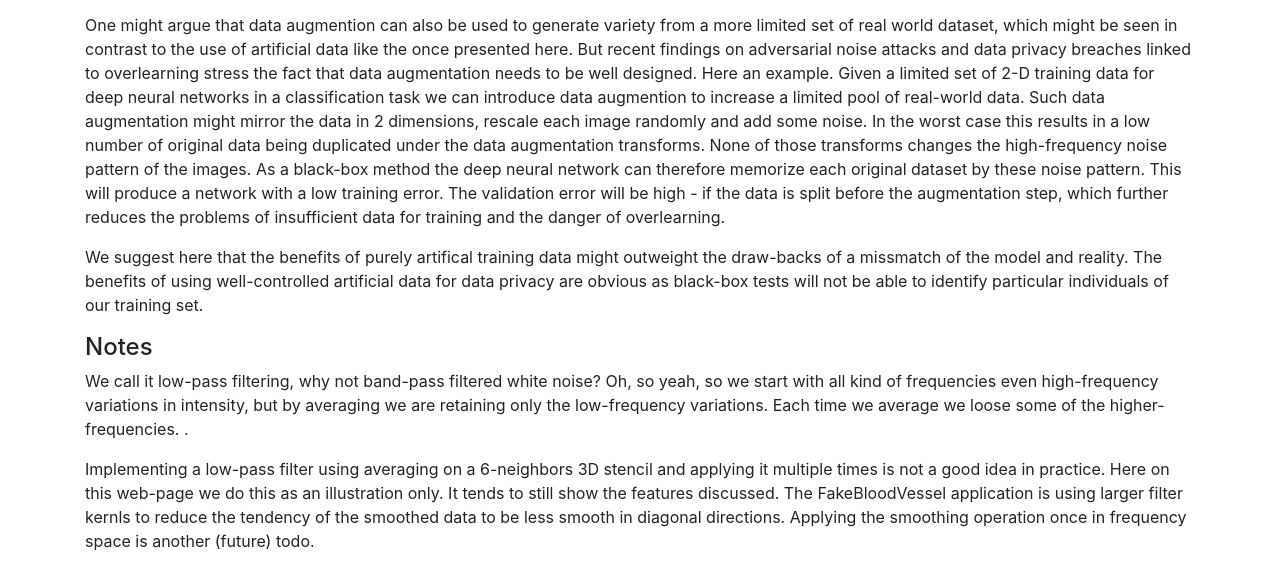
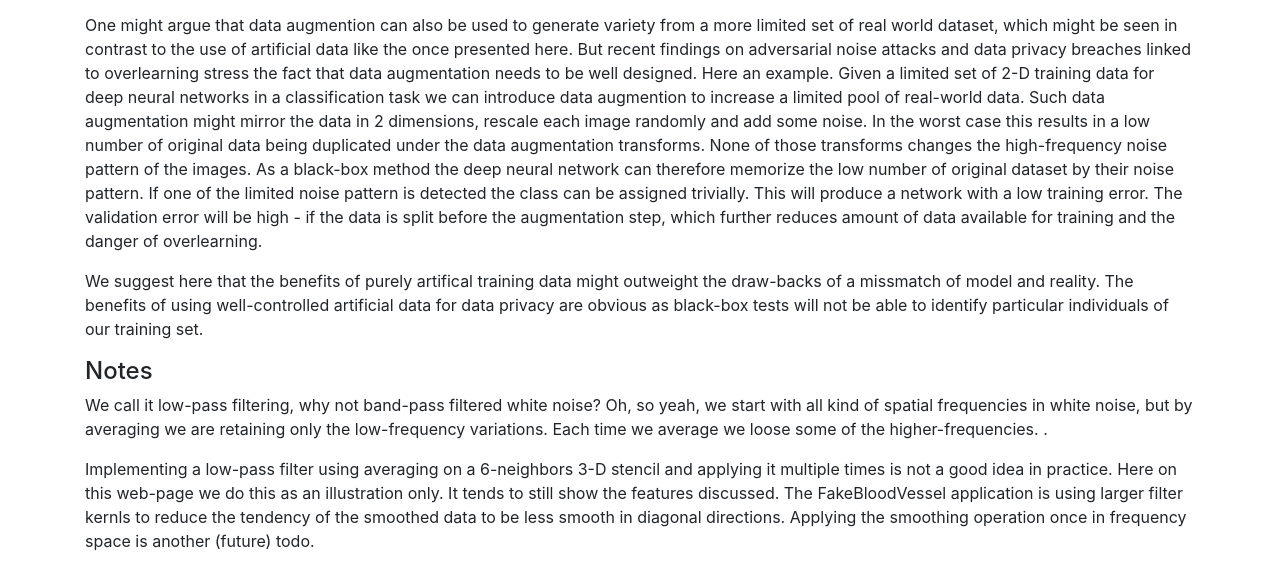
Before and after one commit to mmiv-center/LungSegmentation, a plain HTML site: page explain/index.html in a window 1280 px wide. Shown: the part 2658-3227 px from the top of the page. Drawn offline with Linux system fonts and the light colour scheme; a script that the page names is missing.

Commit message:
add deep learning note

```diff
--- a/explain/index.html
+++ b/explain/index.html
@@ -99,13 +99,13 @@
 				</center>
 
 				<p>Ok, what next? We can now create de novo volumes that are filled with non-intersecting regions resembling blob-like areas (4 classes) and sets of non-intersecting vessel like structures. A generated volumes are based on independent white-noise. Given the resolution of our seed value this creates 4,294,967,295 different volumes with well specified features. This abundance of data is obviously well suited for the initial training of deep neural network models.</p>
-				<p>One might argue that data augmention can also be used to generate variety from a more limited set of real world dataset, which might be seen in contrast to the use of artificial data like the once presented here. But recent findings on adversarial noise attacks and data privacy breaches linked to overlearning stress the fact that data augmentation needs to be well designed. Here an example. Given a limited set of 2-D training data for deep neural networks in a classification task we can introduce data augmention to increase a limited pool of real-world data. Such data augmentation might mirror the data in 2 dimensions, rescale each image randomly and add some noise. In the worst case this results in a low number of original data being duplicated under the data augmentation transforms. None of those transforms changes the high-frequency noise pattern of the images. As a black-box method the deep neural network can therefore memorize each original dataset by these noise pattern. This will produce a network with a low training error. The validation error will be high - if the data is split before the augmentation step, which further reduces the problems of insufficient data for training and the danger of overlearning.</p>
-				<p>We suggest here that the benefits of purely artifical training data might outweight the draw-backs of a missmatch of the model and reality. The benefits of using well-controlled artificial data for data privacy are obvious as black-box tests will not be able to identify particular individuals of our training set.</p>
+				<p>One might argue that data augmention can also be used to generate variety from a more limited set of real world dataset, which might be seen in contrast to the use of artificial data like the once presented here. But recent findings on adversarial noise attacks and data privacy breaches linked to overlearning stress the fact that data augmentation needs to be well designed. Here an example. Given a limited set of 2-D training data for deep neural networks in a classification task we can introduce data augmention to increase a limited pool of real-world data. Such data augmentation might mirror the data in 2 dimensions, rescale each image randomly and add some noise. In the worst case this results in a low number of original data being duplicated under the data augmentation transforms. None of those transforms changes the high-frequency noise pattern of the images. As a black-box method the deep neural network can therefore memorize the low number of original dataset by their noise pattern. If one of the limited noise pattern is detected the class can be assigned trivially. This will produce a network with a low training error. The validation error will be high - if the data is split before the augmentation step, which further reduces amount of data available for training and the danger of overlearning.</p>
+				<p>We suggest here that the benefits of purely artifical training data might outweight the draw-backs of a missmatch of model and reality. The benefits of using well-controlled artificial data for data privacy are obvious as black-box tests will not be able to identify particular individuals of our training set.</p>
 
 				<h4>Notes</h4>
-				<p>We call it low-pass filtering, why not band-pass filtered white noise? Oh, so yeah, so we start with all kind of frequencies even high-frequency variations in intensity, but by averaging we are retaining only the low-frequency variations. Each time we average we loose some of the higher-frequencies.
+				<p>We call it low-pass filtering, why not band-pass filtered white noise? Oh, so yeah, we start with all kind of spatial frequencies in white noise, but by averaging we are retaining only the low-frequency variations. Each time we average we loose some of the higher-frequencies.
 				  .</p>
-				<p>Implementing a low-pass filter using averaging on a 6-neighbors 3D stencil and applying it multiple times is not a good idea in practice. Here on this web-page we do this as an illustration only. It tends to still show the features discussed. The FakeBloodVessel application is using larger filter kernls to reduce the tendency of the smoothed data to be less smooth in diagonal directions. Applying the smoothing operation once in frequency space is another (future) todo.</p>
+				<p>Implementing a low-pass filter using averaging on a 6-neighbors 3-D stencil and applying it multiple times is not a good idea in practice. Here on this web-page we do this as an illustration only. It tends to still show the features discussed. The FakeBloodVessel application is using larger filter kernls to reduce the tendency of the smoothed data to be less smooth in diagonal directions. Applying the smoothing operation once in frequency space is another (future) todo.</p>
 				<p></p>
 			</div>
 		</div>
```
Also changed, not shown: 1 other file.
